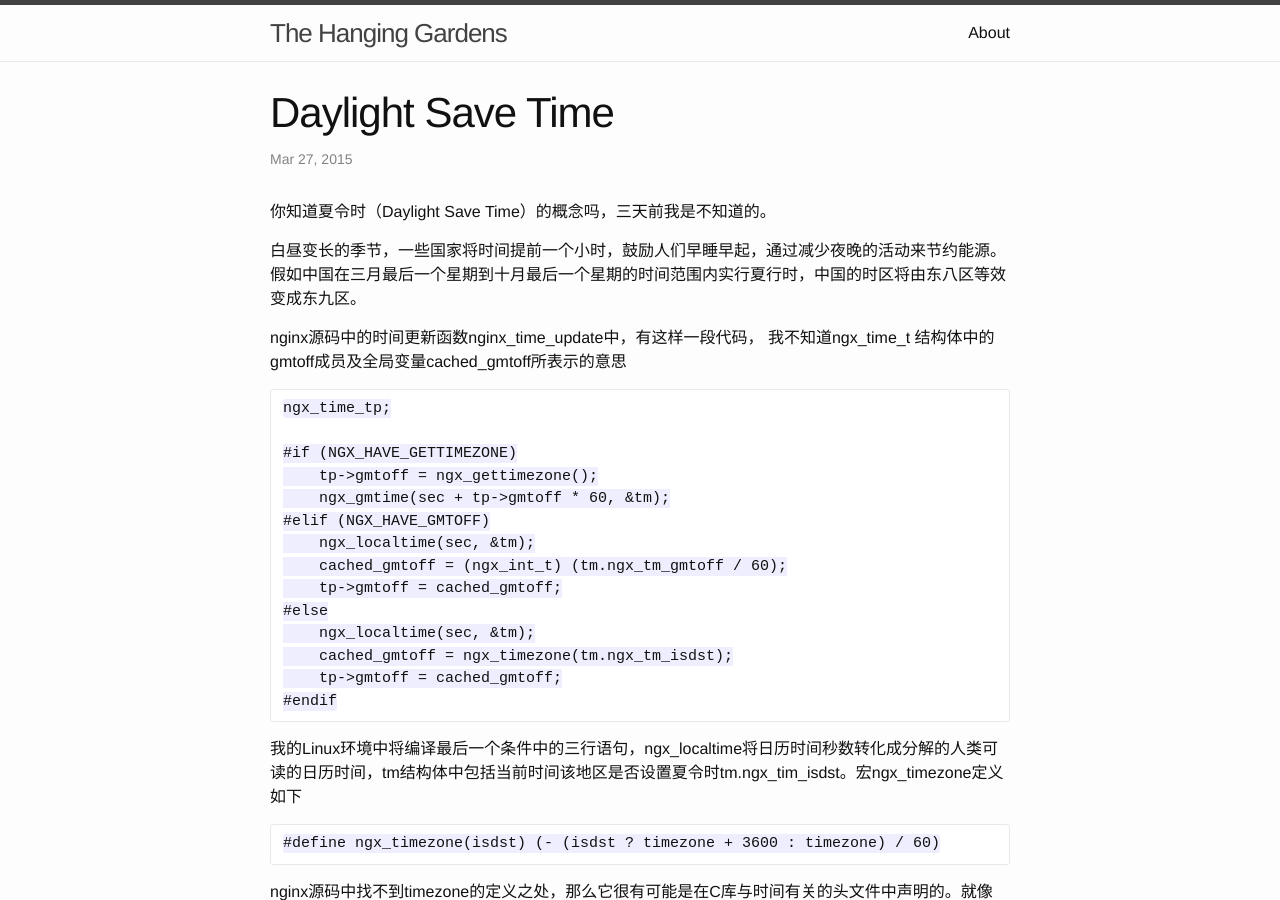
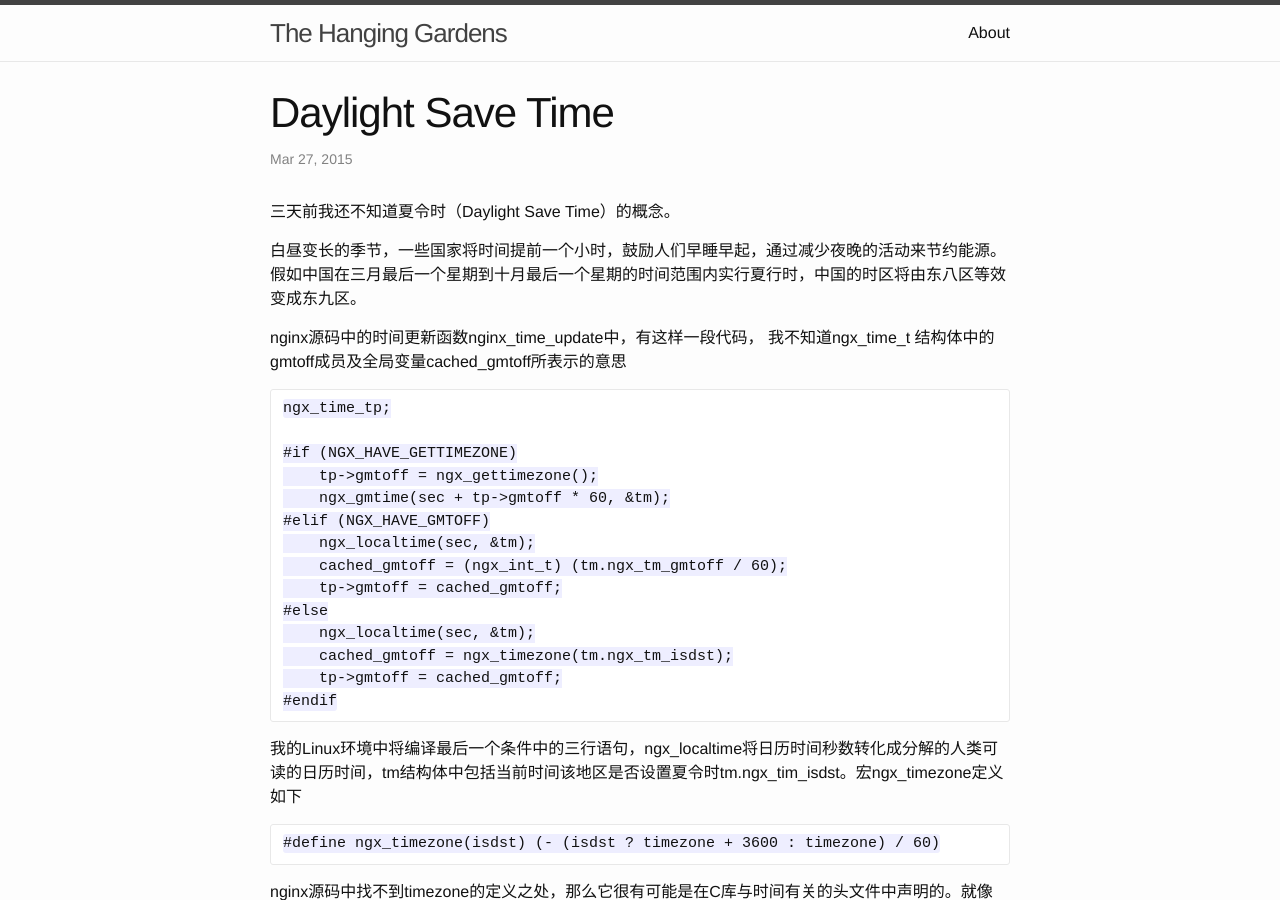
Before and after one commit to bablon/bablon.github.io, a Jekyll site: the page built from _posts/2015-03-27-timezone-dst.md, in a window 1280 px wide and 900 px high. Built offline with Jekyll 4.4.1, drawn with Linux system fonts in a browser that asks for light colours.

Commit message:
Update 2015-03-27-timezone-dst.md

```diff
--- a/_posts/2015-03-27-timezone-dst.md
+++ b/_posts/2015-03-27-timezone-dst.md
@@ -5,7 +5,7 @@ date:   2015-03-27 22:35:00
 categories: nginx
 ---
 
-你知道夏令时（Daylight Save Time）的概念吗，三天前我是不知道的。
+三天前我还不知道夏令时（Daylight Save Time）的概念。
 
 白昼变长的季节，一些国家将时间提前一个小时，鼓励人们早睡早起，通过减少夜晚的活动来节约能源。假如中国在三月最后一个星期到十月最后一个星期的时间范围内实行夏行时，中国的时区将由东八区等效变成东九区。
 
```
